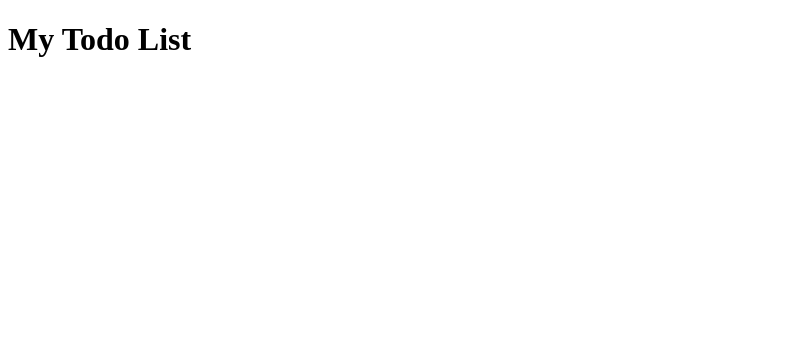
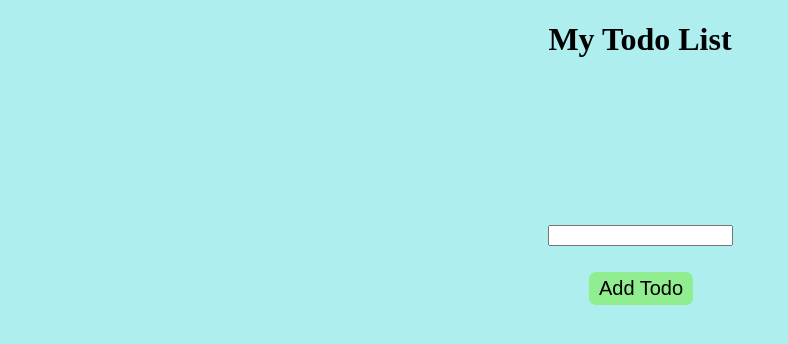
Before and after one commit to theylovecjawn/ToDo, a Vue app: page / in a window 1280 px wide. Shown: the top 344 px of the page, without its empty margins (0-788 px from the left). Built offline with nearby package versions, Linux system fonts and the light colour scheme.

Commit message:
Almost Done!!!

```diff
--- a/src/App.vue
+++ b/src/App.vue
@@ -1,11 +1,72 @@
 <script setup>
+  import {ref} from 'vue'
 
+  let todos = ref([])
+  let newTodo = ref("")
+
+  function popUpTodo(){
+    todos.value.push(newTodo.value)
+    newTodo.value = ""
+  }
+  function deleteTodo(index){
+    todos.value.splice(index, 1)
+  }
 </script>
 
 <template>
   <h1>My Todo List</h1>
+  <ol>
+  <li v-for="(todo, index) in todos">
+    <button id="icon" @click="deleteTodo(index)">🗑</button>
+  {{ todo }}
+  </li>
+</ol>
+<p><input v-model="newTodo" @keydown.enter="popUpTodo" id="inputBox"></p>
+<p><button @click="popUpTodo" id="submitThing">Add Todo</button></p>
 </template>
 
 <style>
+body{
+  background-color: paleturquoise;
+}
+h1{
+  text-align: center;
+
+}
+li{
+  list-style-position: inside;
+  text-align: center;
+}
+#submitThing{
+align-items: center;
+}
+p{
+  text-align: center;
+}
+#icon{
+  background-color: transparent;
+  border: none;
+
+}
+#icon:hover{
+  background-color: brown;
+}
+#submitThing{
+  margin: 5px 3px 10px 5px;
+    padding: 5px 10px;
+    border-radius: 7px;
+    background-color: #90EE90;
+    border-style: none;
+    font-size: 20px;
+    top: 150px;
+    position: relative;
+}
+#submitThing:hover{
+  background-color:beige;
+}
+#inputBox{
+  top: 145px;
+    position: relative;
+}
 
 </style>
```
